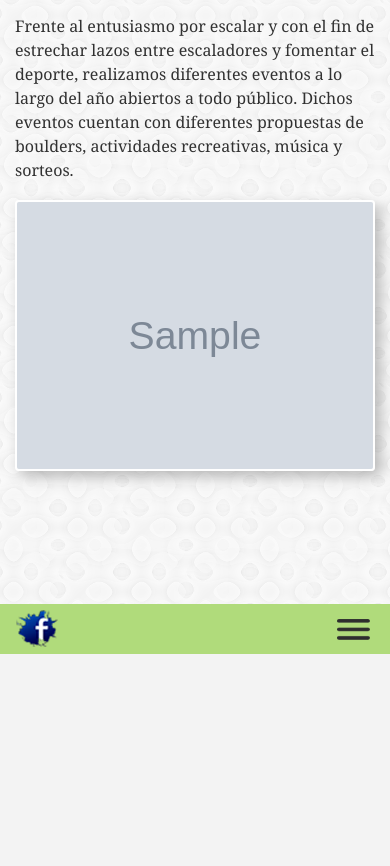
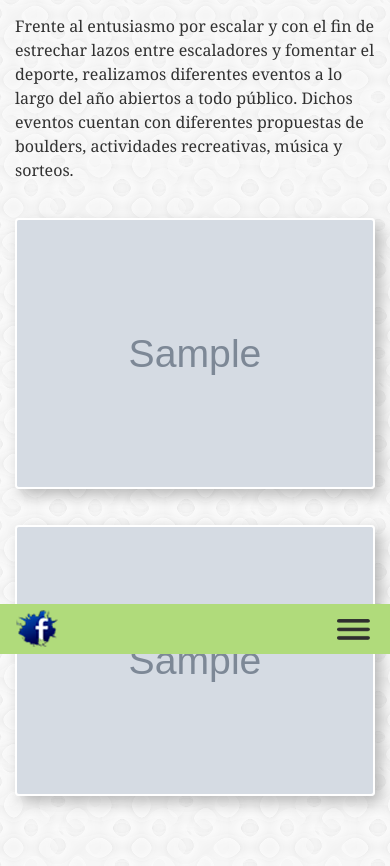
Before and after one commit to shen-lung/trepodromo, a Django app: template trepodromo/templates/eventos.html in a window 390 px wide. Shown: the part 190-1056 px from the top of the page. Before the commit the page ends 844 px from the top, so only its background shows below. Run offline with Django 3.2, Linux system fonts and the light colour scheme; the template is opened without the code that fills it: most values are stand-ins (such as "Sample title", 1, 10 or a date in 2020); grey boxes marked "Sample" are stand-in pictures; some libraries are stand-ins or nearby versions.

Commit message:
Add festoboulder image file

```diff
--- a/trepodromo/static/css/trepodromo.css
+++ b/trepodromo/static/css/trepodromo.css
@@ -384,6 +384,9 @@ li {
 .image-section {
     margin-top: 76px;
 }
+.image-event-block {
+    margin: 60px 0;
+}
 .img {
     border-radius: 5px;
     -webkit-box-shadow: 0 3px 6px rgba(0,0,0,.25);
@@ -528,6 +531,9 @@ input[type=submit]:focus {
     .second-title{
         margin-top: 0;
     }
+    .image-event-block {
+        margin: 34px 0;
+    }
 }
 @media (min-width: 200px) and (max-width: 450px) {
     .mw-75 {
--- a/trepodromo/templates/eventos.html
+++ b/trepodromo/templates/eventos.html
@@ -6,6 +6,13 @@
     <p class="mx-auto">Frente al entusiasmo por escalar y con el fin de estrechar lazos entre escaladores y fomentar el deporte, realizamos diferentes eventos a lo largo del año abiertos a todo público. Dichos eventos cuentan con diferentes propuestas de boulders, actividades recreativas, música y sorteos.
     </p>
     <div class="image-section d-none d-md-block">
+        <div class="row image-event-block">
+            {% for url in events_images_urls %}
+                <div class="col">
+                    <img class="img-fluid rounded float-left img" src={{url}} data-target="#myModal" data-toggle="modal">
+                </div>
+            {% endfor %}
+        </div>
         <div class="row">
             {% for url in desktop_images_urls %}
                 <div class="col">
@@ -15,6 +22,15 @@
         </div>
     </div>
     <div class="img-mobile-content d-md-none">
+        <div class="image-event-block">
+            {% for url in events_images_urls %}
+                <div class="row">
+                    <div class="col">
+                        <img class="img-fluid rounded float-left img w-100" src={{url}} data-target="#myModal" data-toggle="modal">
+                    </div>
+                </div>
+            {% endfor %}
+        </div>
         {% for url in mobile_images_urls %}
             <div class="row">
                 <div class="col">
--- a/trepodromo/templates/home.html
+++ b/trepodromo/templates/home.html
@@ -14,7 +14,7 @@
         </ol>
         <div class="carousel-inner">
             <div class="carousel-item active">
-                <img class="d-block w-100" src="{% static "img/slide_img/1.jpg" %}">
+                <img class="d-block w-100" src="{% static "img/slide_img/0.jpg" %}">
             </div>
             <div class="carousel-item">
                 <img class="d-block w-100" src="{% static "img/slide_img/2.jpg" %}">
--- a/trepodromo/views/eventos.py
+++ b/trepodromo/views/eventos.py
@@ -8,12 +8,14 @@ class EventosView(BaseView):
     def get(self, request):
         desktop_images_urls = self.get_image_urls('eventos/desktop')
         mobile_images_urls = self.get_image_urls('eventos/mobile')
+        events_images_urls = self.get_image_urls('eventos/eventos')
 
         return render_to_response(
             'eventos.html',
             {
                 'desktop_images_urls': desktop_images_urls,
                 'mobile_images_urls': mobile_images_urls,
+                'events_images_urls': events_images_urls,
                 'title': 'Eventos',
             }
         )
```
Also changed, not shown: static/css/trepodromo.css (+6 -4 lines), static/img/slide_img/0-tn.jpg (added), static/img/slide_img/0.jpg (added), trepodromo/static/img/slide_img/0-tn.jpg (added), trepodromo/static/img/slide_img/0.jpg (added). Lines whose indentation alone changed are shown as unchanged.
